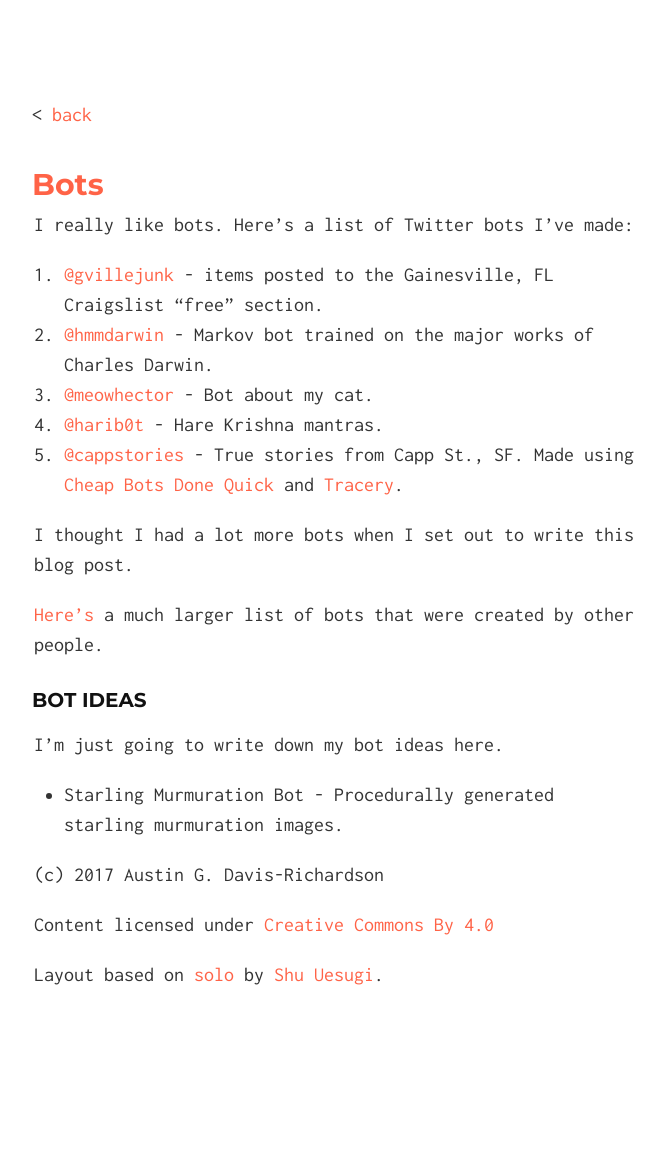
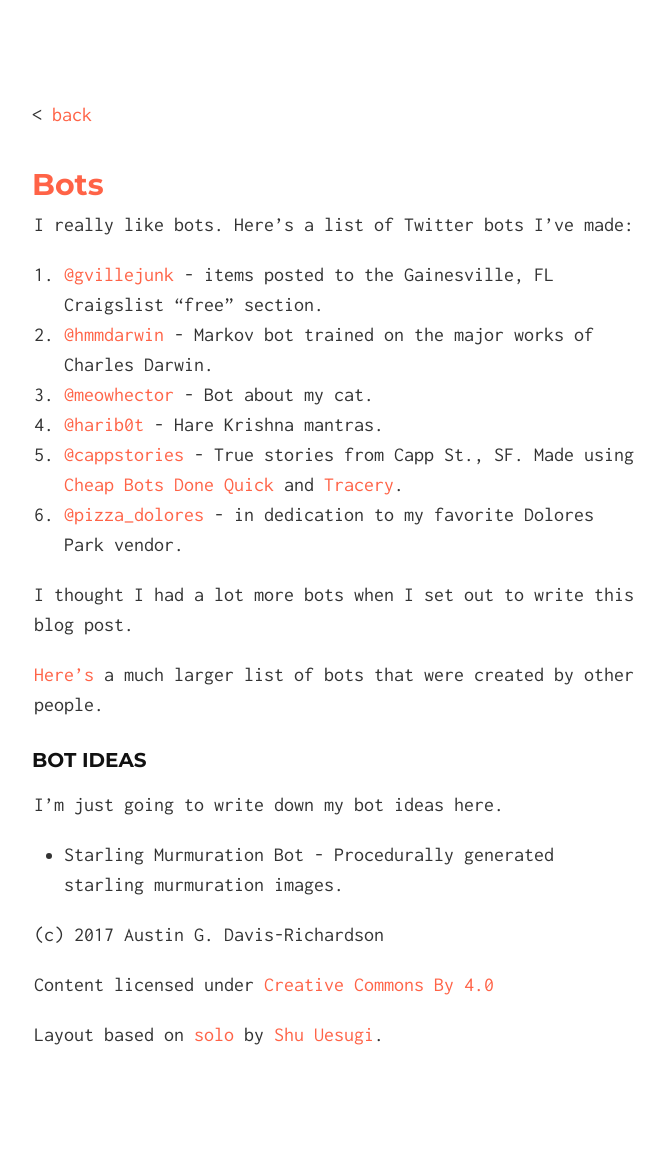
Before and after one commit to audy/audy.github.io, a Jekyll site: the page built from _posts/2016-06-14-Bots.md, in a window 1280 px wide. Shown: the whole page, without its empty margins (306-970 px from the left). Built offline with Jekyll 4.4.1, drawn with Linux system fonts in a browser that asks for light colours; before the commit the page ends 1090 px from its top, so only the background shows below that.

Commit message:
adds @pizza_dolores to bots

```diff
--- a/_posts/2016-06-14-Bots.md
+++ b/_posts/2016-06-14-Bots.md
@@ -15,6 +15,8 @@ I really like bots. Here's a list of Twitter bots I've made:
 5. [@cappstories](https://twitter.com/cappstories) - True stories from Capp
    St., SF. Made using [Cheap Bots Done Quick](http://cheapbotsdonequick.com/)
    and [Tracery](http://www.crystalcodepalace.com/traceryTut.html#).
+6. [@pizza_dolores](https://twitter.com/pizza_dolores) - in dedication to my
+   favorite Dolores Park vendor.
 
 I thought I had a lot more bots when I set out to write this blog post.
 
```
